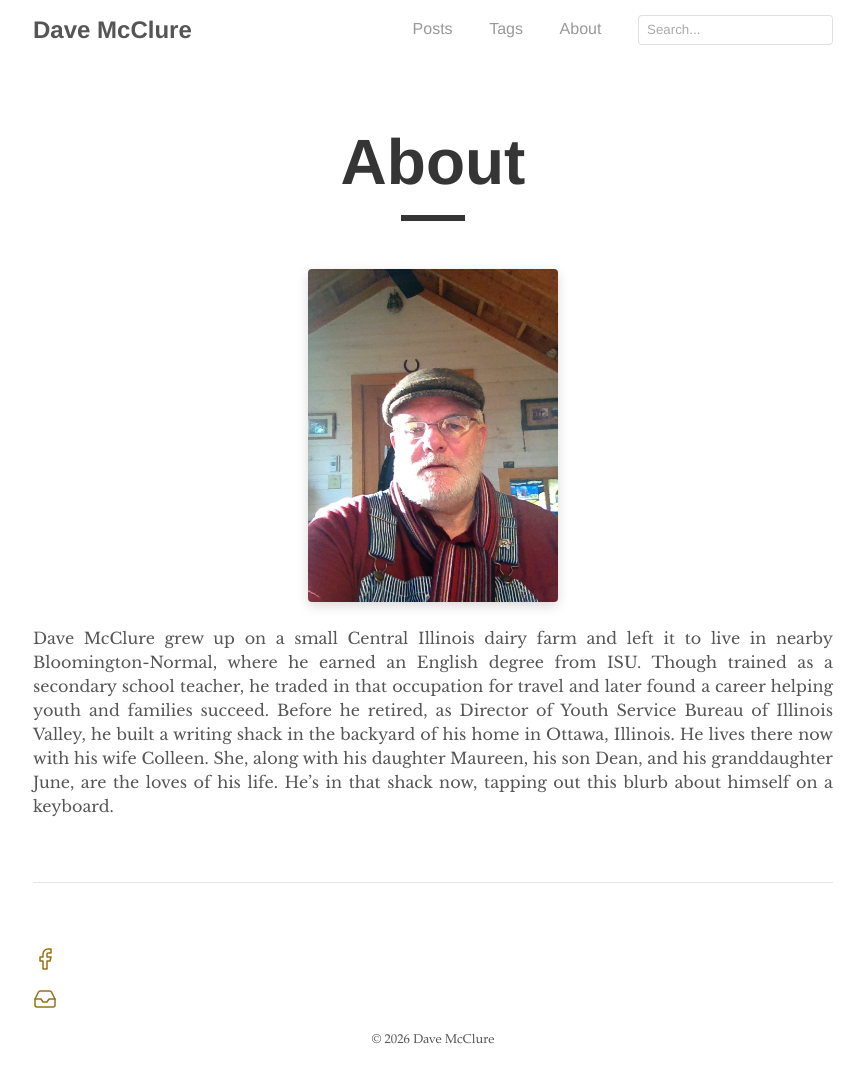
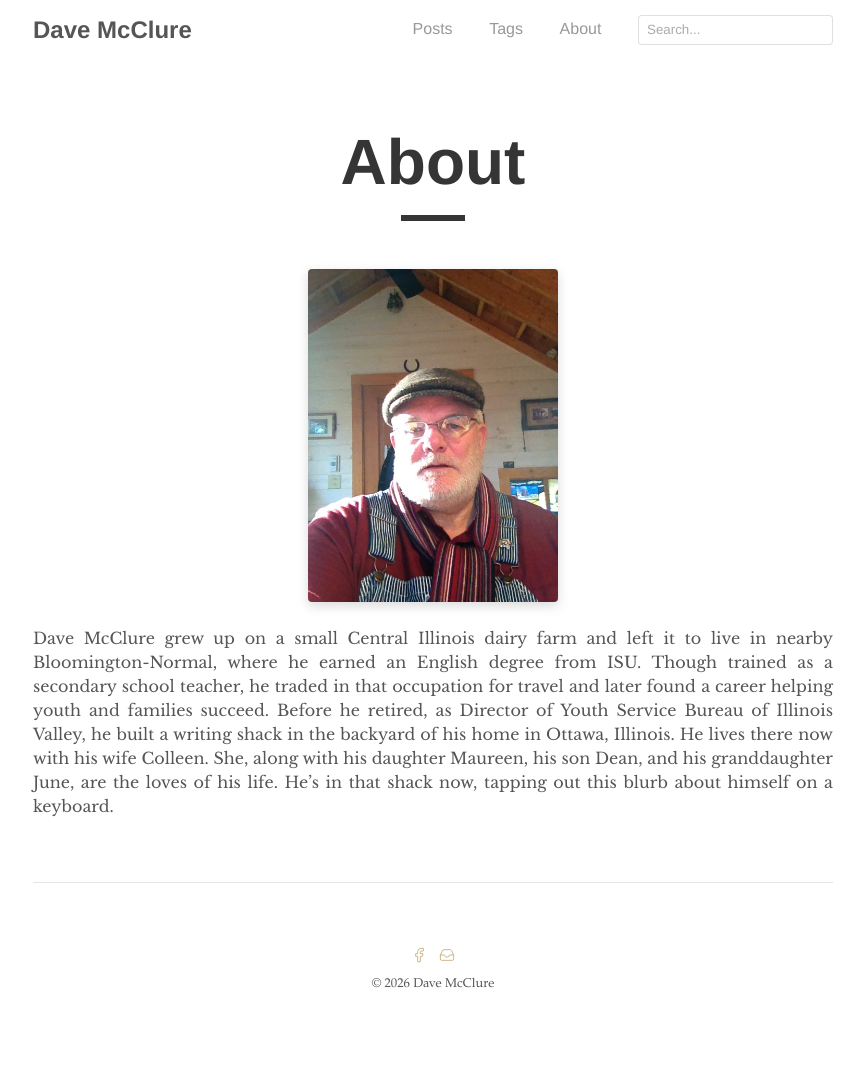
Before and after one commit to Daveintheshack/daveintheshack.github.io, a Jekyll site: the page built from _pages/about.md, in a window 1280 px wide. Shown: the whole page, without its empty margins (207-1072 px from the left). Built offline with Jekyll 4.4.1, drawn with Linux system fonts in a browser that asks for light colours; after the commit the page ends 1027 px from its top, so only the background shows below that.

Commit message:
Update _layout.scss

```diff
--- a/_sass/tale/_layout.scss
+++ b/_sass/tale/_layout.scss
@@ -161,24 +161,26 @@ footer {
   .post img.profile-photo {
     max-width: 200px !important;
   }
+}
 .footer-icons {
-  align-items: center;
-  display: flex;
-  justify-content: center;
-  margin-bottom: .5rem;
+  align-items: center !important;
+  display: flex !important;
+  justify-content: center !important;
+  margin-bottom: .5rem !important;
   a {
-    display: inline-flex;
-    margin: 0 .4rem;
+    display: inline-flex !important;
+    margin: 0 .4rem !important;
   }
 }
 .footer-icon {
-  display: block;
-  height: 16px;
-  opacity: .5;
+  display: block !important;
+  height: 16px !important;
+  margin: 0 !important;
+  max-width: none !important;
+  opacity: .5 !important;
   transition: opacity .2s ease-out;
-  width: 16px;
+  width: 16px !important;
   &:hover {
     opacity: .8;
   }
 }
-}
```
